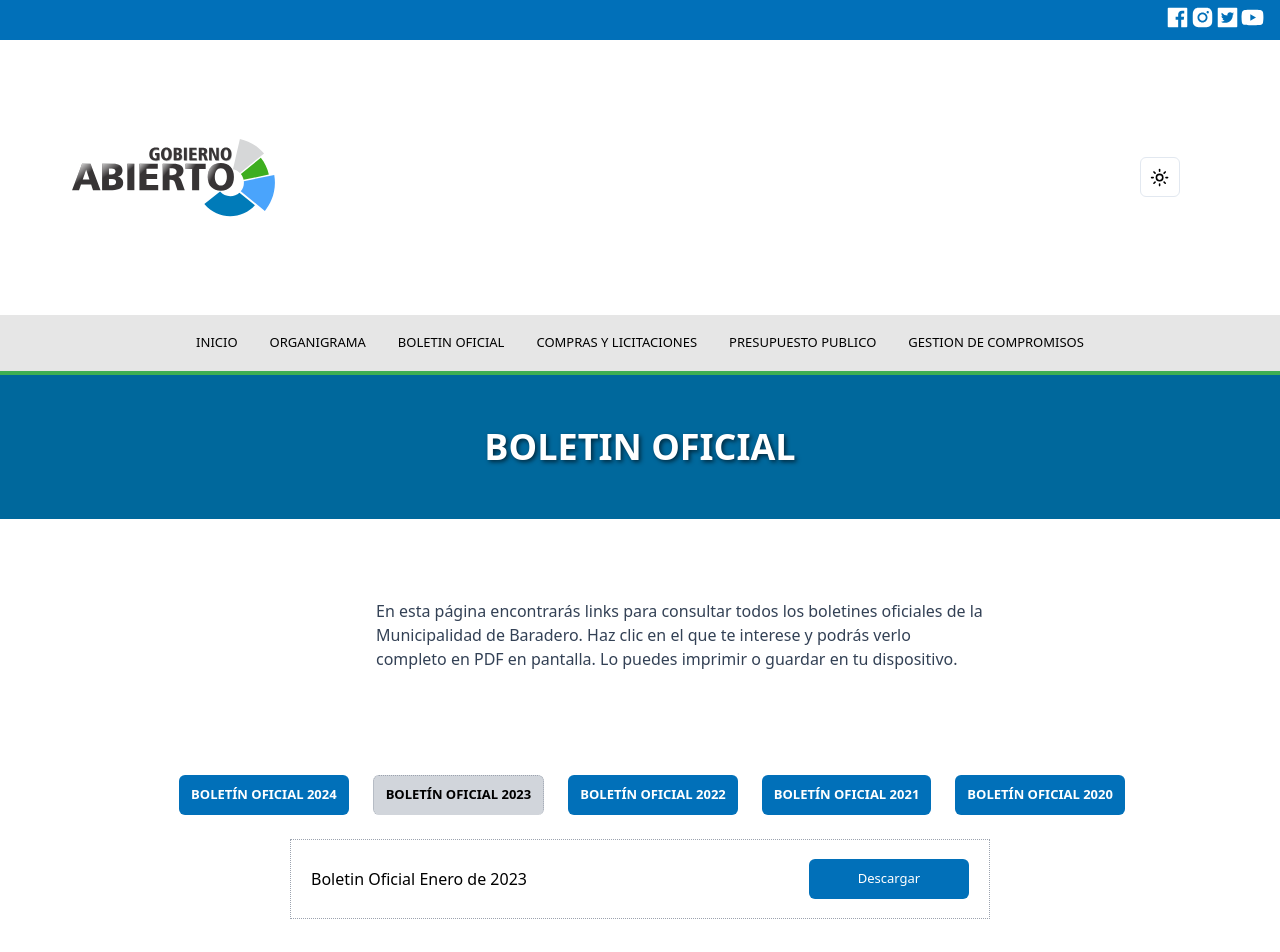
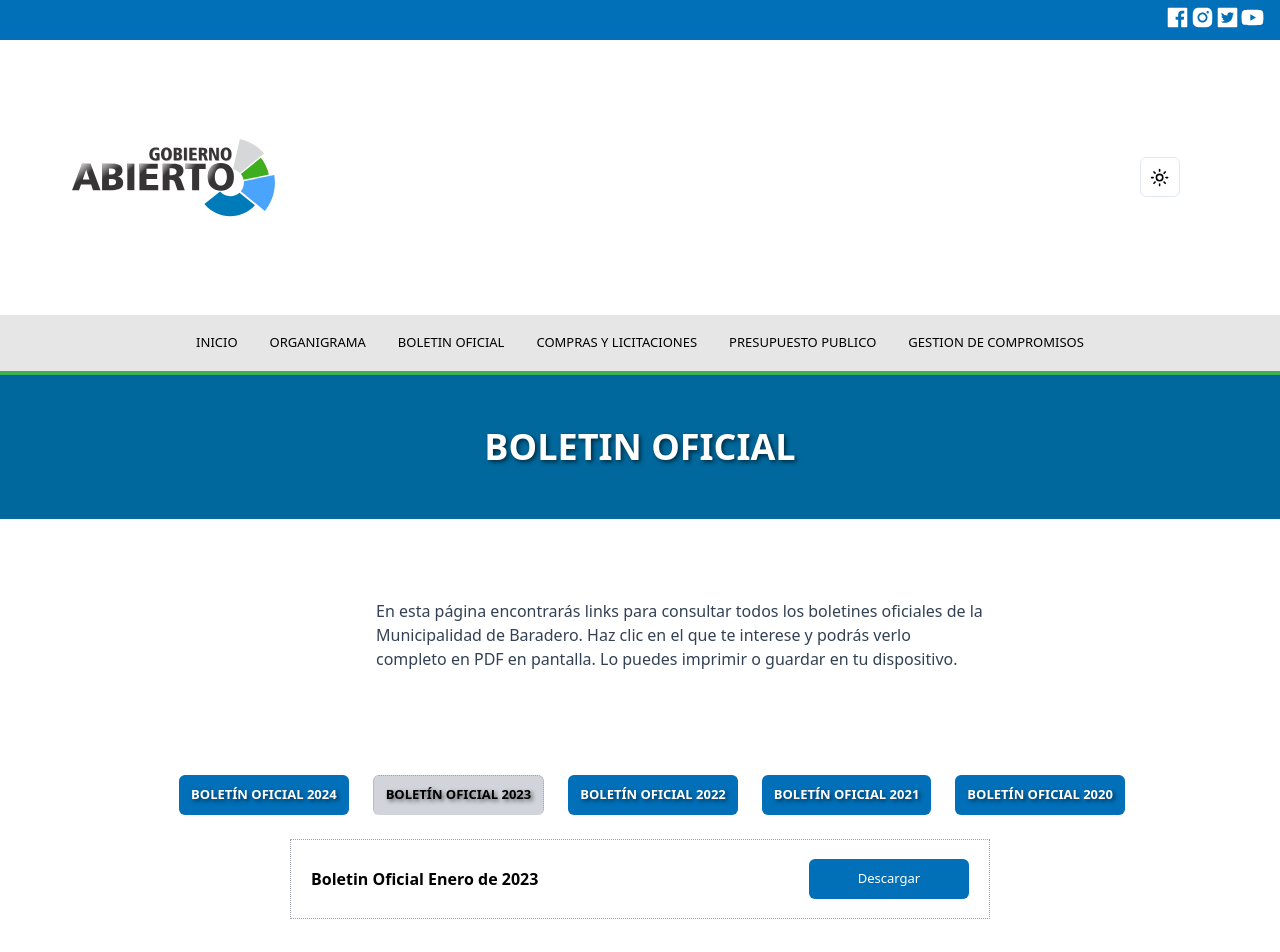
Before and after one commit to manuelcostilla/Gobierno-Abierto, a Next.js app: page /boletin-oficial in a window 1280 px wide. Shown: the top 952 px of the page. Built offline with nearby package versions, Linux system fonts and the light colour scheme.

Commit message:
Update BoletinOficial component styling and layout

```diff
--- a/app/boletin-oficial/components/BoletinOficial.jsx
+++ b/app/boletin-oficial/components/BoletinOficial.jsx
@@ -7,11 +7,11 @@ export const BoletinOficial = ({ data }) => {
       {data.map((data, index) => (
         <div key={index} className="flex w-full lg:w-[700px] lg:h-[80px] mb-10 m-auto font-sans border-dotted border border-gray-400 clip-your-needful-style text-base xs:text-xs">
           <div className="w-full flex items-center justify-between p-5">
-                <div className=" flex ">
+                <div className=" flex font-bold">
                   <p className="text-center lg:text-left">{data.texto}</p>
                 </div>
                 <Button asChild className='bg-blue-header hover:bg-blue-500 flex justify-center items-center'>
-                  <Link href={data.pdfLink} target='_blank' className="block mx-auto lg:mx-0   text-white font-bold py-2 px-4 w-40 text-center rounded-medium text-base xs:text-xs transition duration-300 ease-in-out" >
+                  <Link href={data.pdfLink} target='_blank' className="block mx-auto lg:mx-0  text-white font-bold py-2 px-4 w-40 text-center rounded-medium text-base xs:text-xs transition duration-300 ease-in-out" >
                   {data.boton}
                   </Link>
                   </Button>
--- a/app/boletin-oficial/components/BoletinOficialButtons.jsx
+++ b/app/boletin-oficial/components/BoletinOficialButtons.jsx
@@ -24,6 +24,7 @@ function BoletinOficialButtons () {
                   ? 'text-black border-dotted border-l border-r border-t border-gray-400 text-sm bg-gray-300'
                   : ''
               }`}
+              style={{ textShadow: '2px 2px 4px rgba(0, 0, 0, 0.6)' }}
             >
               BOLETÍN OFICIAL {año}
             </Button>
```
